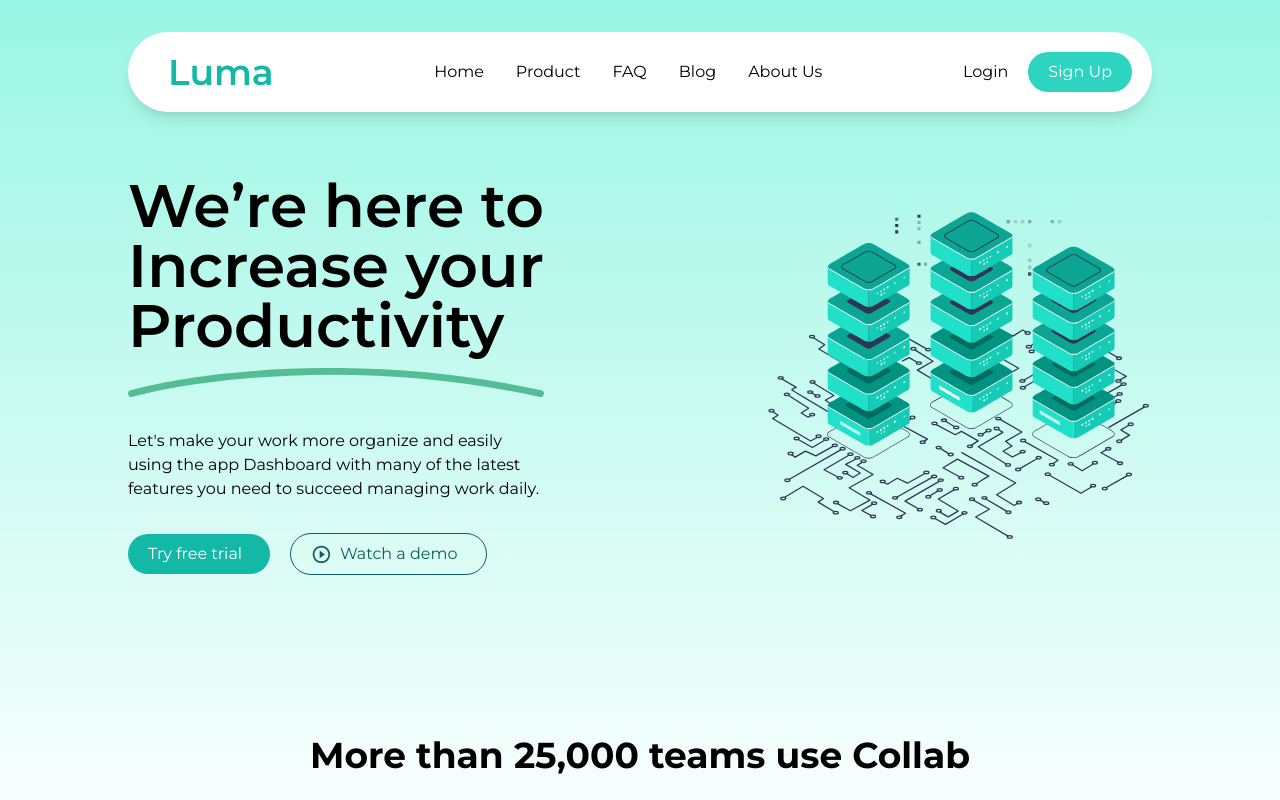
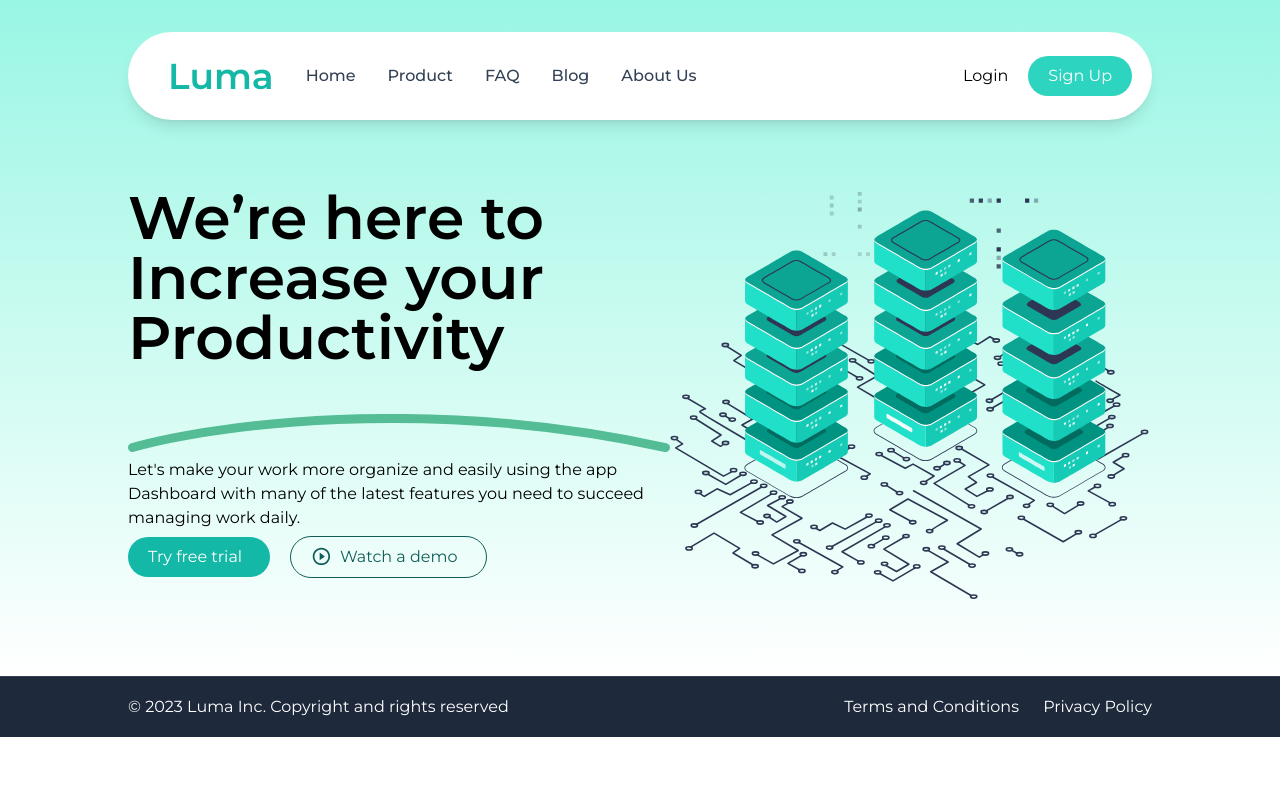
Before and after one commit to danju4rizzl/luma-v1, a Next.js app: page / in a window 1280 px wide. Shown: the top 800 px of the page. Built offline with nearby package versions, Linux system fonts and the light colour scheme.

Commit message:
woirking on Remote

```diff
--- a/app/page.tsx
+++ b/app/page.tsx
@@ -13,15 +13,15 @@ export default function Home() {
 		<main className="overflow-hidden">
 			<div className="bg-gradient-to-b from-teal-200 via-teal-100  to-white">
 				<HeroSection />
-				<CollabSection />
+				{/* <CollabSection /> */}
 			</div>
-			<SupportSection />
+			{/* <SupportSection />
 			<FeaturesSection />
 			<BenefitsSection />
 			<div className="bg-gradient-to-br from-teal-50 via-teal-100  to-white">
 				<PricingSection />
 			</div>
-			<TestimonialSection />
+			<TestimonialSection /> */}
 		</main>
 	)
 }
--- a/components/Header.tsx
+++ b/components/Header.tsx
@@ -1,15 +1,23 @@
 import Link from "next/link"
 import { Navigation } from "@/components"
+import { MdMenu, MdMenuOpen } from "react-icons/md"
+
 export default function Header() {
 	return (
-		<header className="fixed w-full z-50  hidden  md:block  md:px-20 lg:px-32">
-			<div className="flex justify-between items-center bg-white rounded-full my-8 p-5 shadow-lg">
-				<Link className="text-4xl font-semibold text-teal-500 mx-5" href={"/"}>
-					Luma
-				</Link>
-
-				<Navigation />
-				<div className="flex items-center gap-5">
+		<header className="fixed w-full px-5  md:px-20 lg:px-32 z-50">
+			<div className=" bg-white rounded-full my-8 px-5 py-6 shadow-lg flex items-center justify-between">
+				<div className="flex">
+					<Link
+						className="text-4xl font-semibold text-teal-500 mx-5"
+						href={"/"}
+					>
+						Luma
+					</Link>
+					<div className="hidden lg:flex">
+						<Navigation />
+					</div>
+				</div>
+				<div className="hidden lg:flex justify-between items-center gap-5">
 					<Link href={"/"}>Login</Link>
 					<Link
 						href={"/"}
@@ -18,6 +26,14 @@ export default function Header() {
 						Sign Up
 					</Link>
 				</div>
+
+				{/* Mobile Navigation is here */}
+				<div className="lg:hidden">
+					<div className="p-3 text-teal-800 text-4xl bg-teal-50 rounded-full">
+						<MdMenu />
+						{/* <MdMenuOpen /> */}
+					</div>
+				</div>
 			</div>
 		</header>
 	)
--- a/components/HeroSection.tsx
+++ b/components/HeroSection.tsx
@@ -8,17 +8,20 @@ TODO: Add responsiveness
 */
 function HeroSection() {
 	return (
-		<section className="hero pt-44 pb-16 px-14  md:px-32 flex justify-between gap-32 flex-col sm:flex-row ">
-			<div className="grid gap-3 max-w-2xl  md:max-w-lg ">
-				<h1 className="text-4xl md:text-6xl  font-semibold ">
+		<section className="hero pt-44 pb-16 px-14  md:px-20 lg:px-32 flex justify-between flex-col md:flex-row ">
+			<div className="w-full md:w-lg text-center md:text-left grid justify-center">
+			{/*Heading*/}
+				<h1 className="text-6xl my-3 font-semibold ">
 					We’re here to Increase your Productivity
 				</h1>
-				<div className="pr-24 space-y-8">
-					<Image src="/mark.svg" alt="just a mark" width={400} height={100} className="w-auto"/>
+			{/*mark + text + button*/}
+				<div className="">
+					<Image src="/mark.svg" alt="just a mark" width={400} height={100} className="w-full" />
 					<CustomText
 						text="Let's make your work more organize and easily using the app
 						Dashboard with many of the latest features you need to succeed managing work daily."
 					/>
+			{/*Buttons */}
 				<div className="flex items-center gap-5">
 					<CustomButton title="Try free trial" />
 					<CustomButton
@@ -29,7 +32,7 @@ function HeroSection() {
 				</div>
 				</div>
 			</div>
-			<CustomLottiePlayer src={heroLottie} />
+			<div className="hidden lg:flex"><CustomLottiePlayer src={heroLottie} /></div>
 		</section>
 	)
 }
--- a/components/Navigation.tsx
+++ b/components/Navigation.tsx
@@ -11,10 +11,14 @@ const navigationItems = [
 
 export default function Navigation() {
 	return (
-		<nav className="">
-			<ul className="flex items-center gap-8">
+		<nav className="text-slate-700 font-medium">
+			<ul className="flex items-center gap-2 md:gap-2">
 				{navigationItems.map(({ title, href }, index) => (
-					<Link href={href} key={index}>
+					<Link
+						href={href}
+						key={index}
+						className="rounded-lg px-3 py-2 hover:bg-teal-50 hover:text-teal-600 transition-all duration-300 ease-in-out"
+					>
 						{title}
 					</Link>
 				))}
```
